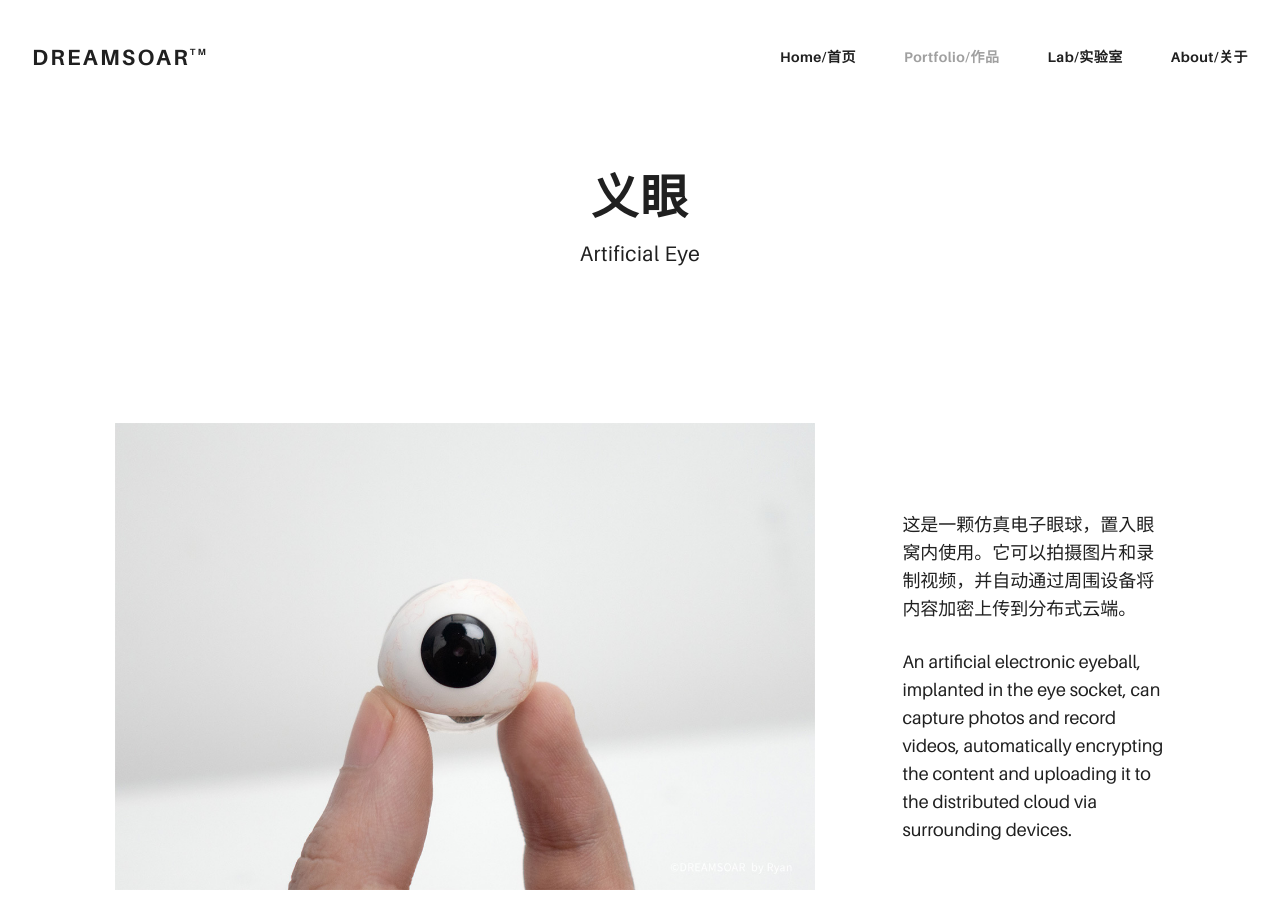
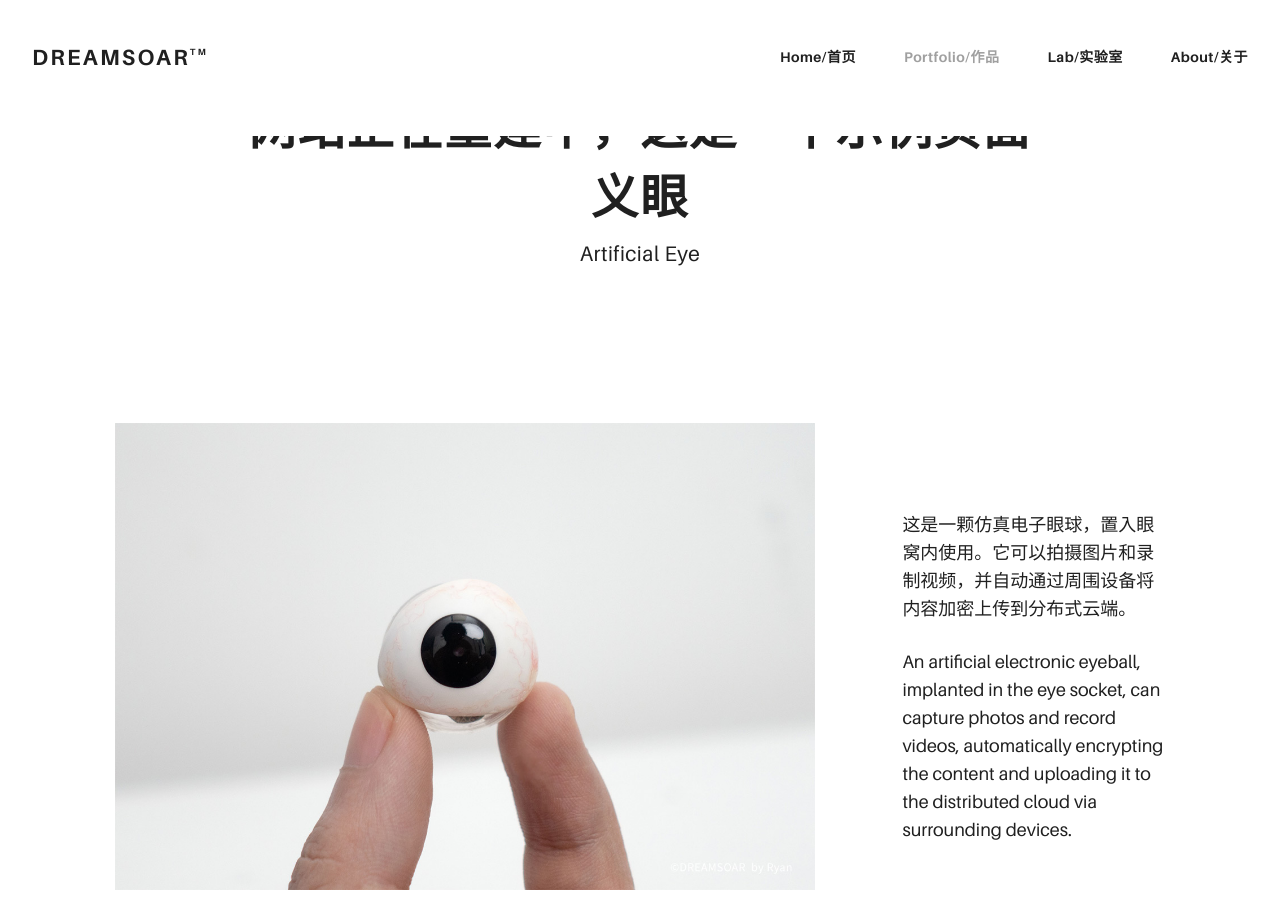
Before and after one commit to theDreamsoar/thedreamsoar.github.io, a plain HTML site: page index.html in a window 1280 px wide. Shown: the top 901 px of the page. Drawn offline with Linux system fonts and the light colour scheme.

Commit message:
Update index.html

```diff
--- a/index.html
+++ b/index.html
@@ -49,6 +49,7 @@
       <header class="rk-portfolio-cover  item-inside-1" style="background-image: none; height: 42vh;">
         <div class="item-inside__meta">
           <!-- <h1 class="ae-u-bolder rk-portfolio-title ">義眼</h1> -->
+          <h1 class="ae-u-bolder rk-portfolio-title ">网站正在重建中，这是一个示例页面</h1>
           <h1 class="ae-u-bolder rk-portfolio-title ">义眼</h1>
           <p class="ae-theta rk-portfolio-category ">Artificial Eye</p>
         </div>
```
